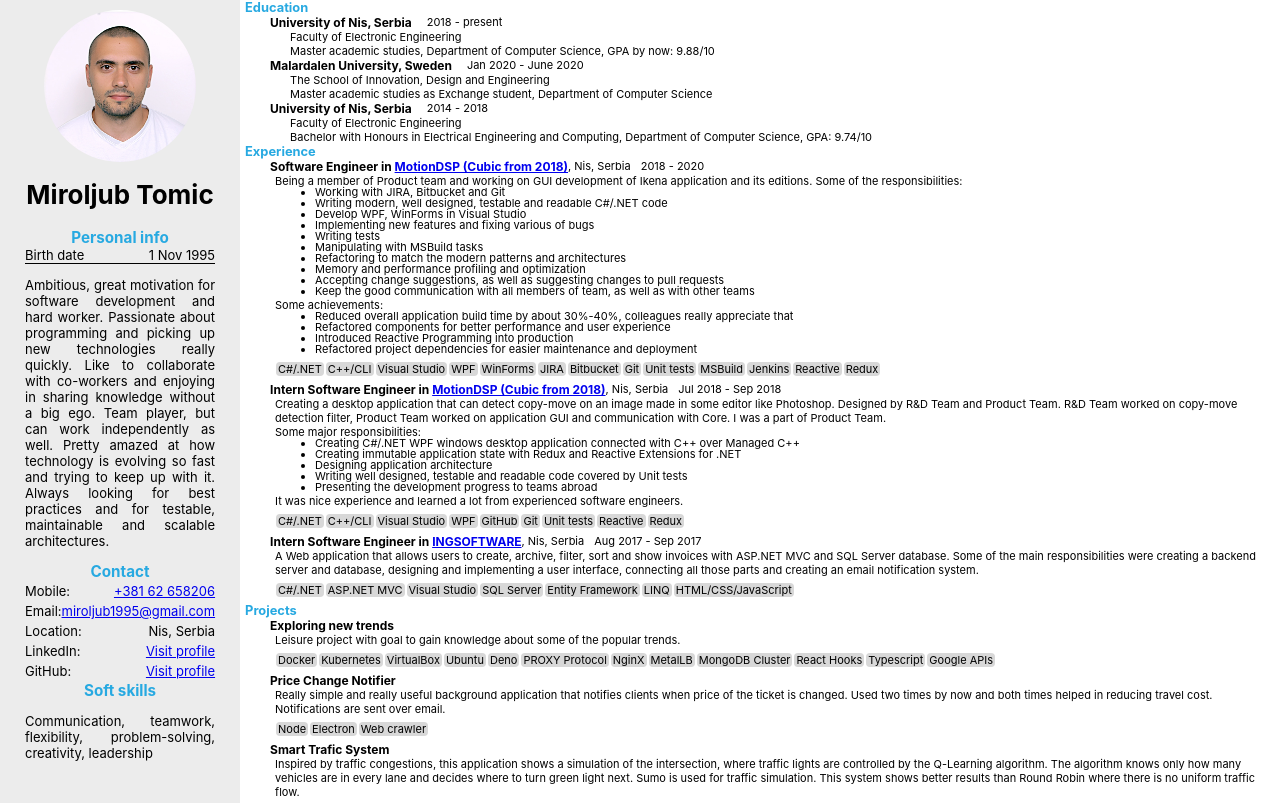
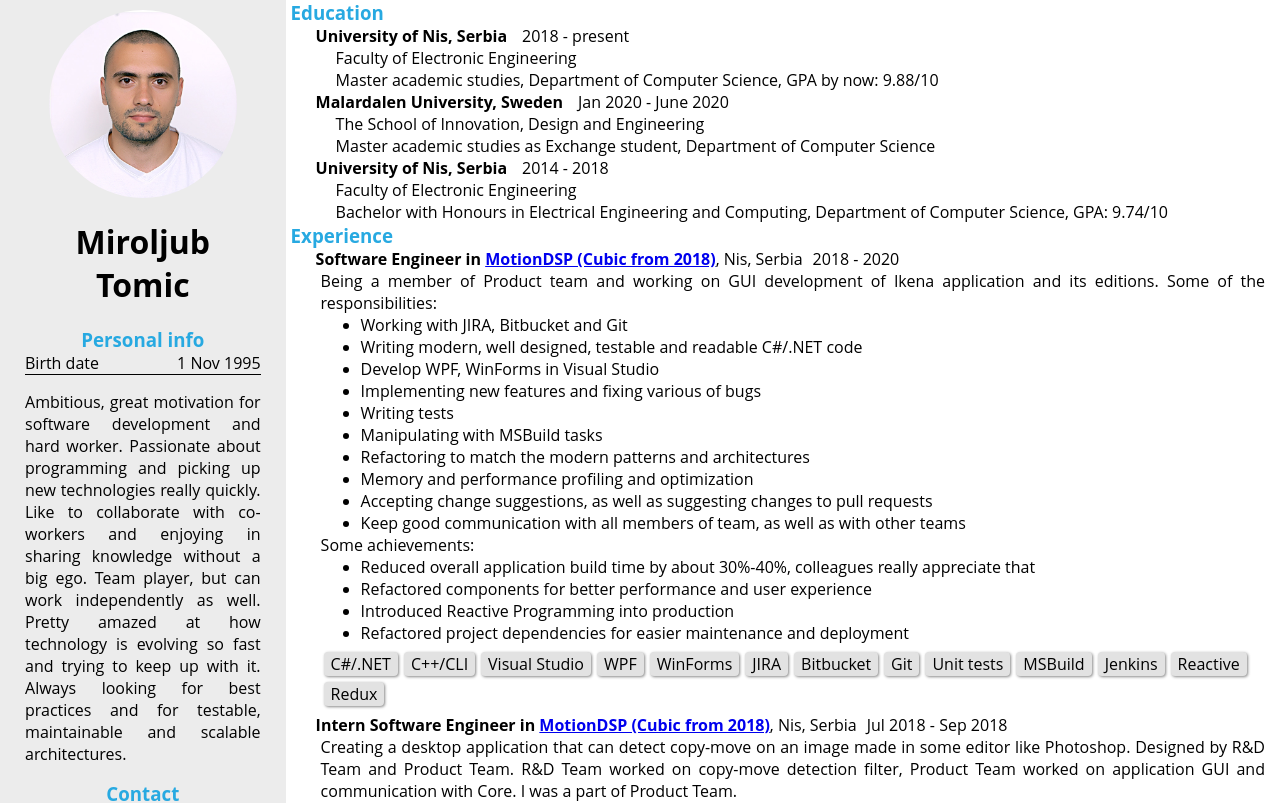
Before and after one commit to miroljub1995/cv, a React (Create React App) app: page / in a window 1280 px wide. Shown: the top 803 px of the page. Built offline with nearby package versions, Linux system fonts and the light colour scheme.

Commit message:
changed UI Changed text

```diff
--- a/src/components/App.css
+++ b/src/components/App.css
@@ -31,10 +31,6 @@ h3 {
   margin-bottom: 0;
 }
 
-b {
-  font-size: 12px;
-}
-
 .marg-l-20 {
   margin-left: 20px;
 }
--- a/src/components/Descriptions.css
+++ b/src/components/Descriptions.css
@@ -1,6 +1,7 @@
-.desc-list {
+.desc>ul {
   margin: 0;
 }
-.desc-list > li {
-  margin-top: -3px;
+
+.desc>span, .desc>ul>li {
+  text-align: justify;
 }
--- a/src/components/Descriptions.tsx
+++ b/src/components/Descriptions.tsx
@@ -3,11 +3,11 @@ import './Descriptions.css'
 import { switchExp } from "../Utils";
 
 export default ({ val }: { val: { type: string, value: string | string[] }[] }) => (
-  <div className='column'>
+  <div className='column desc'>
     {val.map((desc, i) => switchExp(desc.type, {
       'text': () => (<span key={i}>{desc.value}</span>),
       'list': () => (
-        <ul key={i} className='desc-list'>
+        <ul key={i}>
           {(desc.value as string[]).map((val) => (
             <li key={val}>{val}</li>
           ))}
--- a/src/components/Experiances.css
+++ b/src/components/Experiances.css
@@ -1,3 +1,7 @@
 .exp > div:first-child > span:last-child {
   margin-left: 10px;
 }
+
+.exp > div:first-child {
+  flex-wrap: wrap;
+}
--- a/src/components/Keywords.css
+++ b/src/components/Keywords.css
@@ -5,8 +5,9 @@ ul.keywords {
 }
 .keywords > li {
   float: left;
-  margin: 1px 1px;
-  padding: 0px 2px;
-  background-color: rgb(216, 216, 216);
+  margin: 3px 3px;
+  padding: 1px 7px;
+  background-color: rgb(226, 226, 226);
   border-radius: 4px;
+  box-shadow: 1px 1px 3px #888888;
 }
--- a/src/components/PersonalInfo.css
+++ b/src/components/PersonalInfo.css
@@ -3,7 +3,6 @@
   align-items: center;
   padding: 10px 20px 0;
   box-sizing: border-box;
-  font-size: 13px;
 }
 
 .app > .column:first-child {
--- a/src/components/Projects.tsx
+++ b/src/components/Projects.tsx
@@ -6,7 +6,7 @@ import Descriptions from "./Descriptions";
 const Items = () => (
   <>
     {projects.map(project => (
-      <div className='column marg-l-20'>
+      <div key={project.name} className='column marg-l-20'>
         <b>{project.name}</b>
         <Descriptions val={project.descriptions} />
         <Keywords val={project.keywords} />
--- a/src/data/experiences.json
+++ b/src/data/experiences.json
@@ -24,7 +24,7 @@
             "Refactoring to match the modern patterns and architectures",
             "Memory and performance profiling and optimization",
             "Accepting change suggestions, as well as suggesting changes to pull requests",
-            "Keep the good communication with all members of team, as well as with other teams"
+            "Keep good communication with all members of team, as well as with other teams"
           ]
         },
         {
--- a/src/index.css
+++ b/src/index.css
@@ -1,9 +1,9 @@
 body {
   margin: 0;
-  font-family: -apple-system, BlinkMacSystemFont, 'Segoe UI', 'Roboto', 'Oxygen', 'Ubuntu', 'Cantarell', 'Fira Sans', 'Droid Sans', 'Helvetica Neue', sans-serif;
+  /* font-family: -apple-system, BlinkMacSystemFont, 'Segoe UI', 'Roboto', 'Oxygen', 'Ubuntu', 'Cantarell', 'Fira Sans', 'Droid Sans', 'Helvetica Neue', sans-serif; */
   -webkit-font-smoothing: antialiased;
   -moz-osx-font-smoothing: grayscale;
-  font-size: 11px;
+  font-family: open sans,sans-serif;
 }
 
 code {
```
